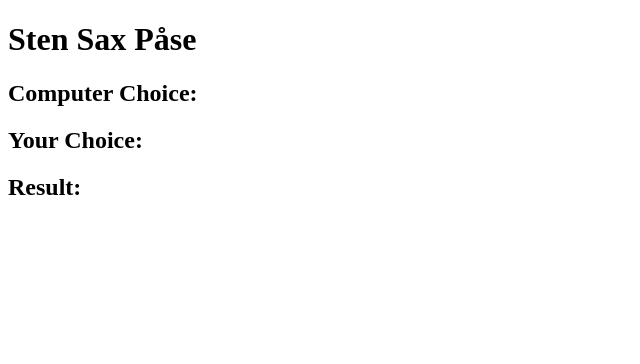
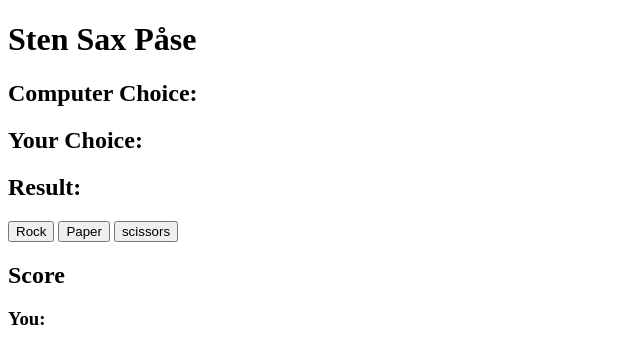
Before and after one commit to MarcusYA/StenSaxP, a plain HTML site: page index.html in a window 1280 px wide. Shown: the whole page, without its empty margins (0-640 px from the left). Drawn offline with Linux system fonts and the light colour scheme.

Commit message:
added scoreArea

```diff
--- a/index.html
+++ b/index.html
@@ -18,7 +18,14 @@
     <h2>Result:<span id="result"></span></h2>
 
     <div class="btns">
+        <button class="knapp" id="rock">Rock</button>
+      <button class="knapp" id="paper">Paper</button>
+      <button class="knapp" id="scissors">scissors</button>
+    </div>
 
+    <div class="scoreArea">
+        <h2>Score<span id="scoreComputer"></span></h2>
+        <h3>You:<span id="scoreYou"></span></h3>
     </div>
 
 
```
